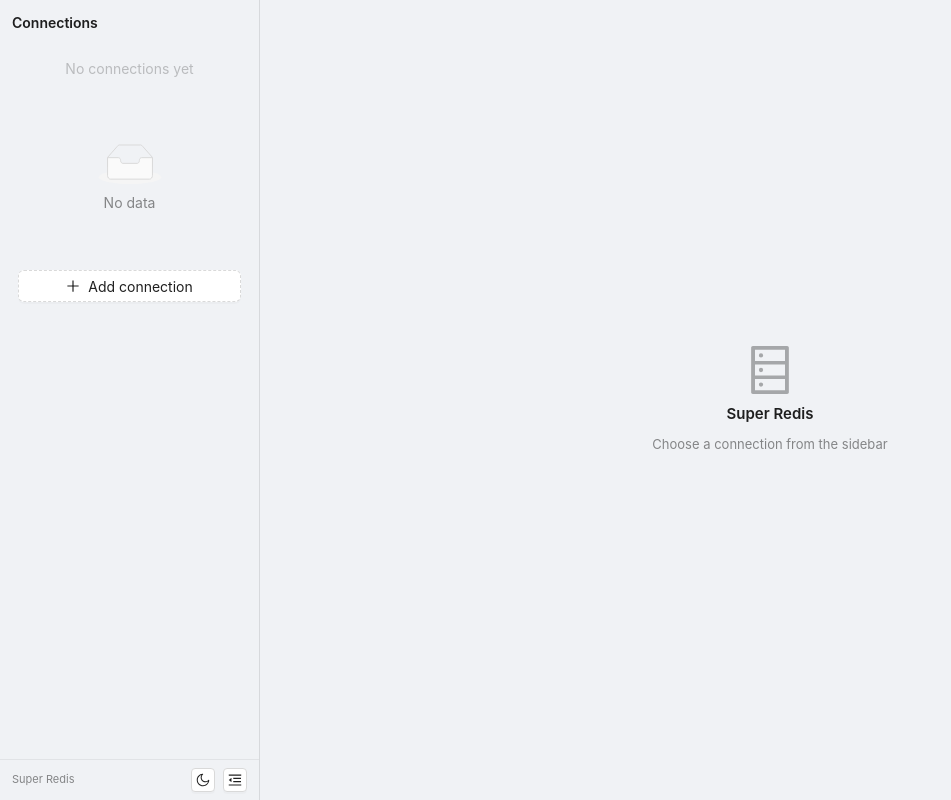
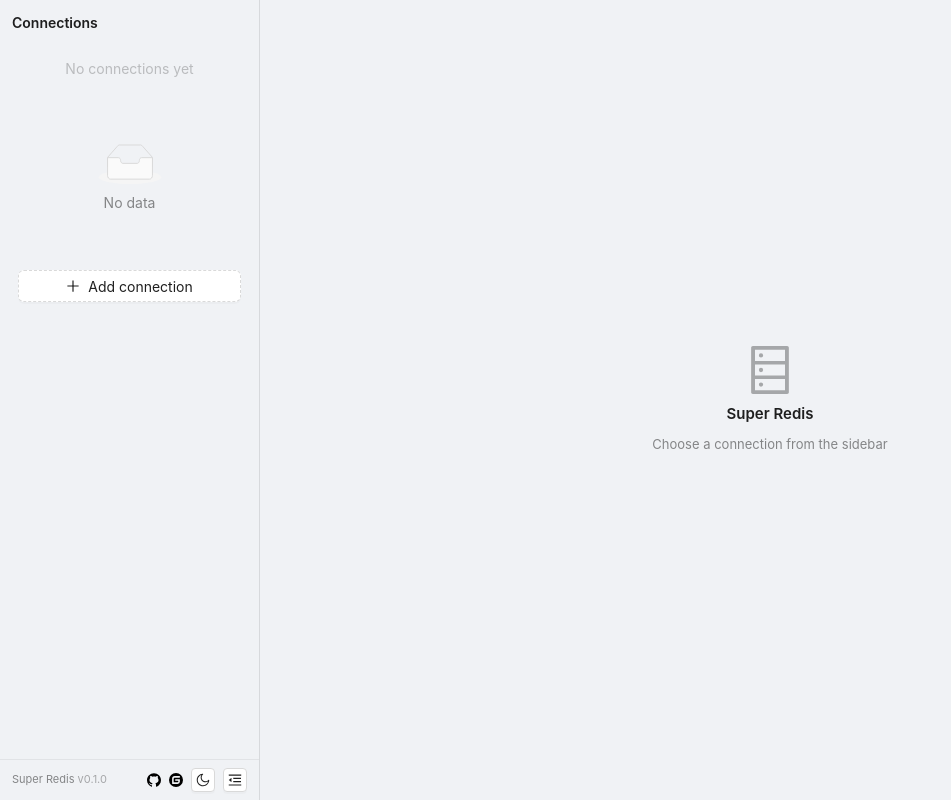
Before and after one commit to Jacksonary/super-redis, a React (Vite) app: page / in a window 1280 px wide. Shown: the whole page, without its empty margins (0-951 px from the left). Built offline with nearby package versions, Linux system fonts and the light colour scheme.

Commit message:
feat(sidebar): show app version + GitHub/Gitee repo links in footer (openUrl), declare __APP_VERSION__

```diff
--- a/src/components/Sidebar.tsx
+++ b/src/components/Sidebar.tsx
@@ -2,6 +2,7 @@
 import { Dropdown, Button, Tooltip, List, Typography, Modal, Space, message } from "antd";
 import {
   PlusOutlined,
+  GithubOutlined,
   ApiOutlined,
   EditOutlined,
   CopyOutlined,
@@ -15,6 +16,7 @@
 } from "@ant-design/icons";
 import type { ConnectionSummary, SelectedTarget } from "../types";
 import { api } from "../api";
+import { openUrl } from "@tauri-apps/plugin-opener";
 import { ConnectionForm } from "./ConnectionForm";
 
 const { Text } = Typography;
@@ -225,7 +227,35 @@
       </div>
 
       <div style={{ padding: "8px 12px", borderTop: `1px solid ${borderColor}`, display: "flex", gap: 8, alignItems: "center" }}>
-        <Text type="secondary" style={{ fontSize: 11, flex: 1 }}>Super Redis</Text>
+        <Text type="secondary" style={{ fontSize: 11, flex: 1 }}>
+          Super Redis <span style={{ opacity: 0.7 }}>v{__APP_VERSION__}</span>
+        </Text>
+        <Tooltip title="GitHub repository">
+          <a
+            role="link"
+            tabIndex={0}
+            aria-label="GitHub repository"
+            onClick={() => openUrl("https://github.com/Jacksonary/super-redis")}
+            onKeyDown={(e) => e.key === "Enter" && openUrl("https://github.com/Jacksonary/super-redis")}
+            style={{ color: "inherit", cursor: "pointer", display: "inline-flex" }}
+          >
+            <GithubOutlined style={{ fontSize: 14 }} />
+          </a>
+        </Tooltip>
+        <Tooltip title="Gitee repository">
+          <a
+            role="link"
+            tabIndex={0}
+            aria-label="Gitee repository"
+            onClick={() => openUrl("https://gitee.com/weiguoliu/super-redis")}
+            onKeyDown={(e) => e.key === "Enter" && openUrl("https://gitee.com/weiguoliu/super-redis")}
+            style={{ color: "inherit", cursor: "pointer", display: "inline-flex" }}
+          >
+            <svg viewBox="0 0 24 24" width="14" height="14" fill="currentColor">
+              <path d="M11.984 0A12 12 0 0 0 0 12a12 12 0 0 0 12 12 12 12 0 0 0 12-12A12 12 0 0 0 12 0a12 12 0 0 0-.016 0zm6.09 5.333c.328 0 .593.26.593.593v1.482a.594.594 0 0 1-.593.592H9.777c-.982 0-1.778.796-1.778 1.778v5.63c0 .327.26.593.593.593h5.63c.982 0 1.778-.796 1.778-1.778v-.296a.593.593 0 0 0-.592-.593h-4.15a.592.592 0 0 1-.592-.592v-1.482a.593.593 0 0 1 .593-.592h6.815c.327 0 .593.265.593.592v3.408a4 4 0 0 1-4 4H5.926a.593.593 0 0 1-.593-.593V9.778a4.444 4.444 0 0 1 4.445-4.444h8.296Z" />
+            </svg>
+          </a>
+        </Tooltip>
         <Tooltip title={props.isDark ? "Light theme" : "Dark theme"}>
           <Button size="small" icon={props.isDark ? <SunOutlined /> : <MoonOutlined />} onClick={props.onThemeToggle} />
         </Tooltip>
--- /dev/null
+++ b/src/vite-env.d.ts
@@ -0,0 +1,3 @@
+/// <reference types="vite/client" />
+
+declare const __APP_VERSION__: string;
```
